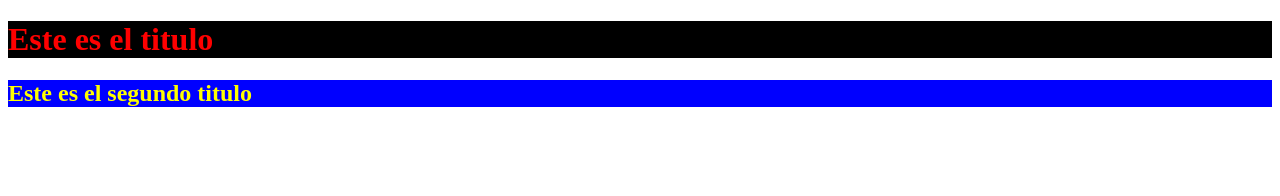
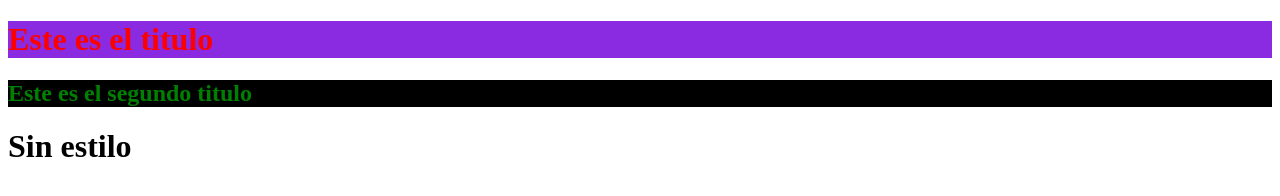
Before and after one commit to jleonardod/cursoCss, a plain HTML site: page index.html in a window 1280 px wide. Drawn offline with Linux system fonts and the light colour scheme.

Commit message:
Sintaxis basica - Estilos inline

```diff
--- a/index.html
+++ b/index.html
@@ -7,19 +7,12 @@
     <title>Curso de CSS</title>
     <link rel="stylesheet" href="style.css">
     <style>
-      h1{
-        color: red;
-        background-color: black;
-      }
 
-      h2{
-        color: yellow;
-        background-color: blue;
-      }
     </style>
   </head>
   <body>
-    <h1>Este es el titulo</h1>
-    <h2>Este es el segundo titulo</h2>
+    <h1 style="color: red; background-color: blueviolet;">Este es el titulo</h1>
+    <h2 style="color: green; background-color: black;">Este es el segundo titulo</h2>
+    <h1>Sin estilo</h1>
   </body>
 </html>
```
